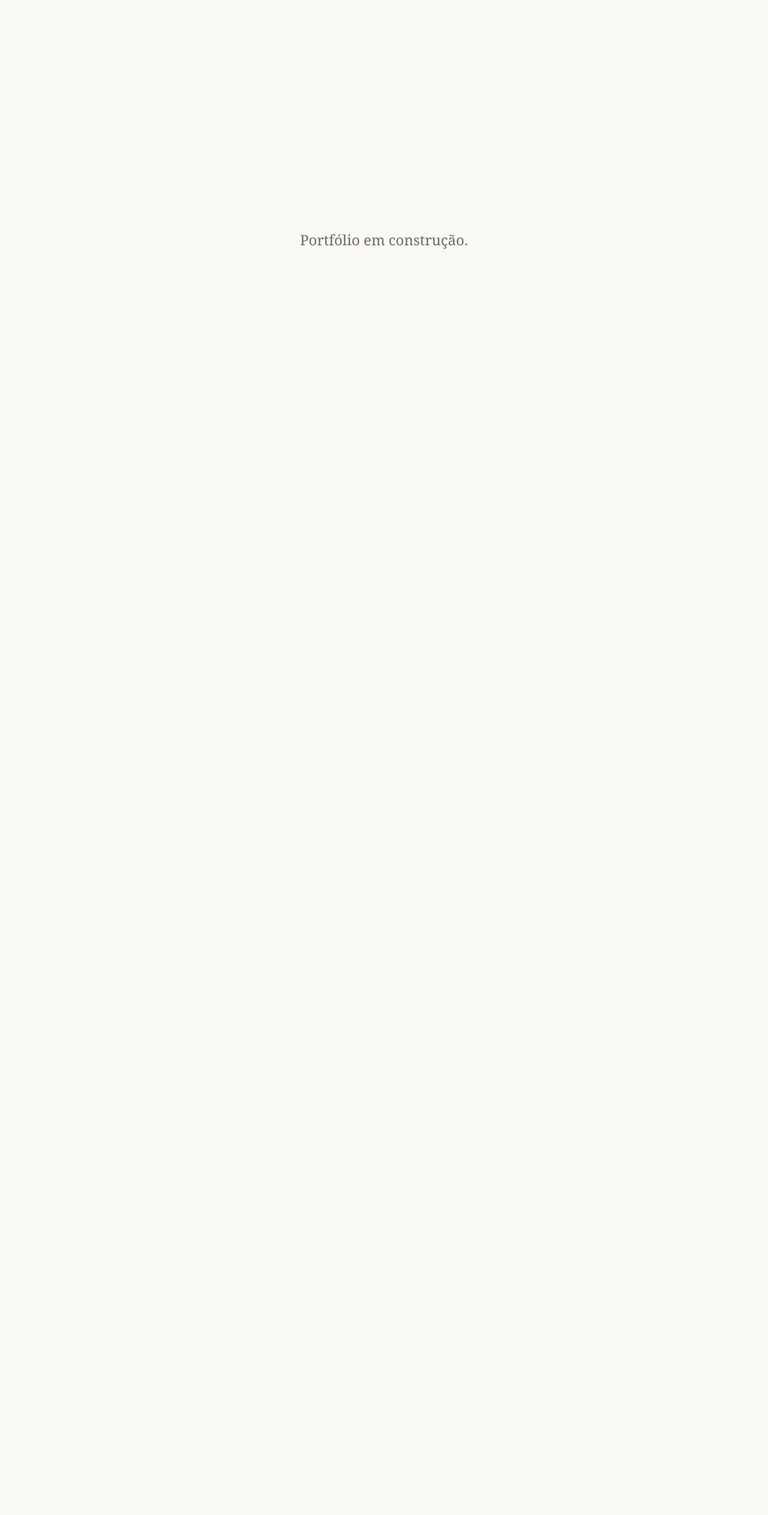
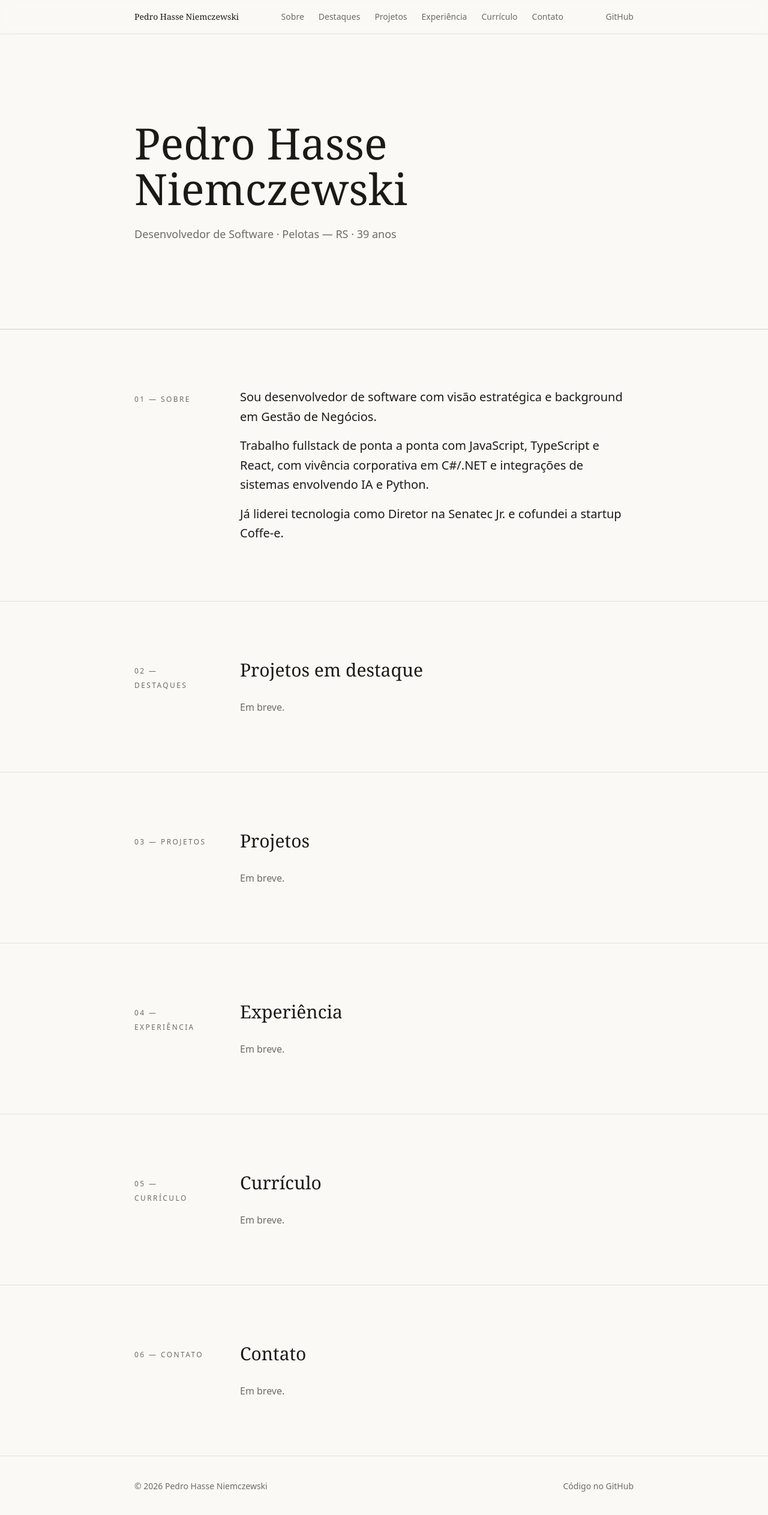
Before and after one commit to pedrohassen/portfolio_pedrohassen, a React (Vite) app: page / in a window 1280 px wide. Shown: the whole page at 60% size. Before the commit the page ends 800 px from the top, so only its background shows below. Built offline with nearby package versions, Linux system fonts and the light colour scheme; a web font is replaced by a local one.

Commit message:
feat: compõe a página no App e remove o placeholder

```diff
--- a/src/App.tsx
+++ b/src/App.tsx
@@ -1,17 +1,30 @@
 import { Analytics } from '@vercel/analytics/react'
+import { SiteFooter } from './components/SiteFooter'
+import { SiteHeader } from './components/SiteHeader'
+import { SkipLink } from './components/SkipLink'
+import { Contato } from './sections/Contato'
+import { Curriculo } from './sections/Curriculo'
+import { Destaques } from './sections/Destaques'
+import { Experiencia } from './sections/Experiencia'
+import { Hero } from './sections/Hero'
+import { Projetos } from './sections/Projetos'
+import { Sobre } from './sections/Sobre'
 
-/**
- * Shell mínimo. As seções (Hero/Sobre, Destaques, Projetos, Experiência,
- * Currículo, Contato, Footer) entram na Fase 2 — ver TAREFAS.md.
- */
 export default function App() {
   return (
     <>
-      <main className="grid min-h-dvh place-items-center px-6">
-        <p className="font-display text-2xl text-muted">
-          Portfólio em construção.
-        </p>
+      <SkipLink />
+      <SiteHeader />
+      <main id="conteudo">
+        <Hero />
+        <Sobre />
+        <Destaques />
+        <Projetos />
+        <Experiencia />
+        <Curriculo />
+        <Contato />
       </main>
+      <SiteFooter />
       <Analytics />
     </>
   )
```
